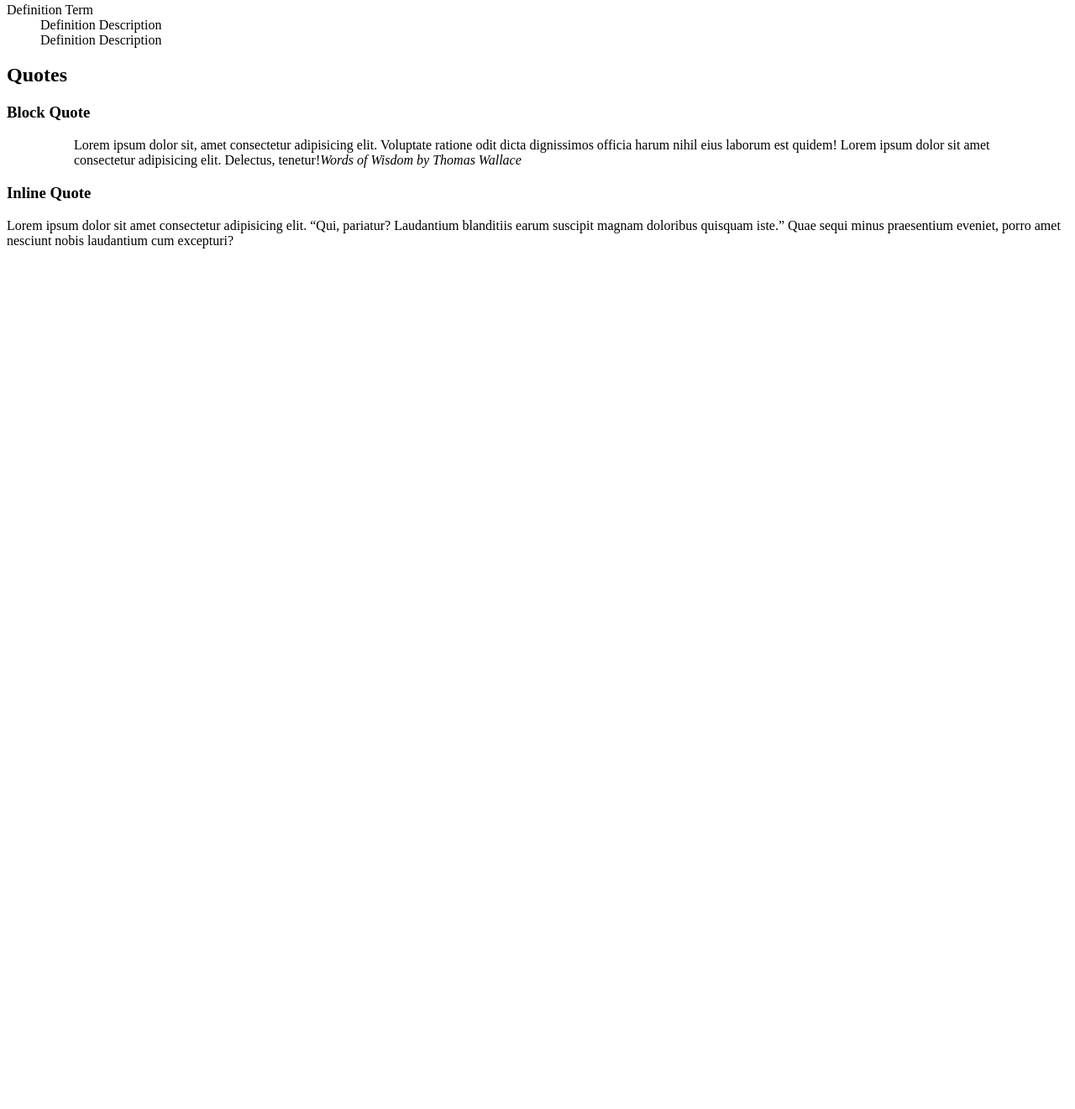
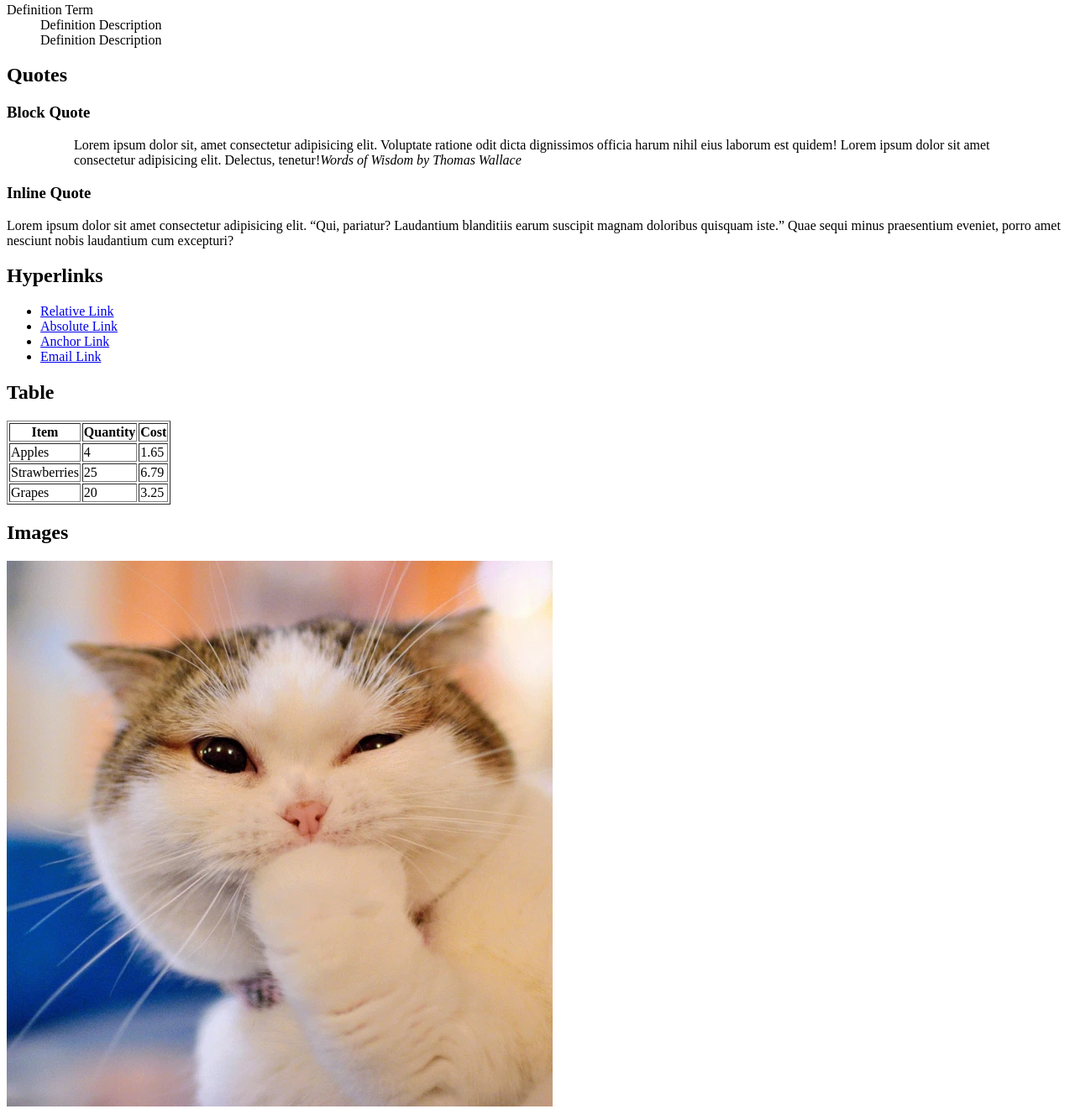
Before and after one commit to Dyaman99/it-indigo, a plain HTML site: page cheatsheet/index.html in a window 1280 px wide. Shown: the part 963-2284 px from the top of the page at 84% size. Before the commit the page ends 1275 px from the top, so only its background shows below. Drawn offline with Linux system fonts and the light colour scheme.

Commit message:
added table and images

```diff
--- a/cheatsheet/index.html
+++ b/cheatsheet/index.html
@@ -7,14 +7,15 @@
       name="description"
       content="My Intro to IT and Apps Course Wrokspace"
     />
+    <link rel="stylesheet" href="assets/css/style.css" />
     <meta name="author" content="Dilasa Yaman" />
     <title>HTML Cheatsheet</title>
   </head>
   <body>
-    <header>
+    <header class="container">
       <h1>HTML5 Cheatsheet</h1>
     </header>
-    <section id="headings">
+    <section id="headings" class="container">
       <h1>Heading 1</h1>
       <h2>Heading 2</h2>
       <h3>Heading 3</h3>
@@ -22,7 +23,7 @@
       <h5>Heading 5</h5>
       <h6>Heading 6</h6>
     </section>
-    <section id="lists">
+    <section id="lists" class="container">
       <h2>Lists</h2>
       <h3>Unordered List</h3>
       <ul>
@@ -71,7 +72,7 @@
       </dl>
     </section>
 
-    <section id="quotes">
+    <section id="quotes" class="container">
       <h2>Quotes</h2>
       <h3>Block Quote</h3>
       <blockquote>
@@ -94,5 +95,34 @@
         laudantium cum excepturi?
       </p>
     </section>
+
+    <section id="hyperlink" class="container">
+      <h2>Hyperlinks</h2>
+      <ul>
+        <li>
+          <a href="about.html" title="this is the title attribute">Relative Link</a>
+        </li>
+        <li><a href="https://ualr.edu">Absolute Link</a></li>
+        <li>
+          <a href="https://en.wikipedia.org/wiki/Kitten#Nutrition" target="_blank">Anchor Link</a>
+        </li>
+        <li><a href="mailto:dyaman@ualr.edu">Email Link</a></li>
+      </ul>
+    </section>
+
+    <section id="table" class="container">
+      <h2>Table</h2>
+      <table border="1">
+        <tr><th>Item</th><th>Quantity</th><th>Cost</th></tr>
+        <tr><td>Apples</td><td>4</td><td>1.65</td></tr>
+        <tr><td>Strawberries</td><td>25</td><td>6.79</td></tr>
+        <tr><td>Grapes</td><td>20</td><td>3.25</td></tr>
+
+      </table>
+    </section>
+    <section id="images" class="container">
+      <h2>Images</h2>
+      <img src="assets/img/cute-cat.webp" alt="cute cat picture who is posing in a funny way" />
+    </section>
   </body>
 </html>
```
Also changed, not shown: cheatsheet/assets/css/style.css (added), cheatsheet/assets/img/cute-cat.webp (added).
